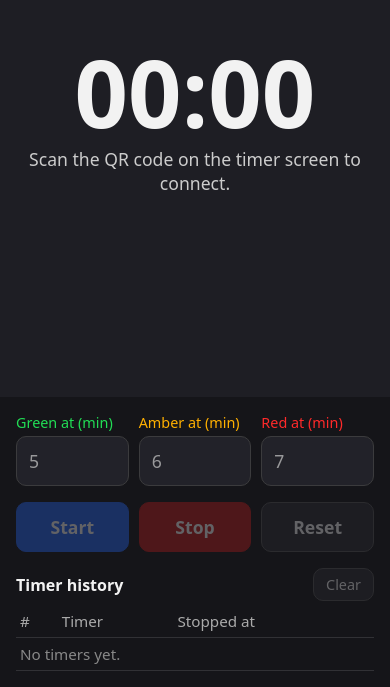
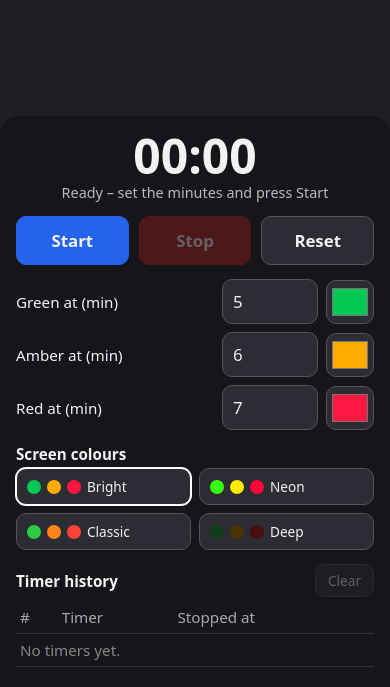
Before and after one commit to moniquehyho/traffic-light-timer, a plain HTML site: page remote.html in a window 390 px wide. Shown: the part 157-844 px from the top of the page. Drawn offline with Linux system fonts and the light colour scheme.

Commit message:
Add colour palettes, phone-only mode and a cleaner phone layout
- Brighter default colours, four palettes and a custom colour per light,
  chosen on the phone and applied to the big screen
- Opening the main link on a phone goes straight to the controls and
  runs the timer on the phone
- Phone timer is smaller and sits in the control panel, leaving the
  colour area clear
- Timer logic shared between the two pages in timer-core.js

Co-Authored-By: Claude Opus 5.5 <noreply@anthropic.com>

```diff
--- a/remote.html
+++ b/remote.html
@@ -16,81 +16,99 @@
     flex-direction: column;
     transition: background 0.3s;
   }
-  body.phase-green { background: #0f3d1d; }
-  body.phase-amber { background: #4a3300; }
-  body.phase-red   { background: #4a0f0f; }
 
-  .display {
-    flex: 1;
-    display: flex;
-    flex-direction: column;
-    align-items: center;
-    justify-content: center;
-    gap: 8px;
-    padding: 24px 16px;
-    min-height: 34vh;
-  }
-  #time { font-size: min(24vw, 9rem); font-weight: 600; font-variant-numeric: tabular-nums; line-height: 1; }
-  #status { font-size: 1.1rem; color: #ccc; min-height: 1.5em; text-align: center; }
+  .colour-area { flex: 1; min-height: 30vh; }  /* left clear so the colour shows cleanly */
 
   .panel {
     display: flex;
     flex-direction: column;
-    gap: 16px;
-    padding: 16px;
-    background: rgba(0, 0, 0, 0.3);
+    gap: 14px;
+    padding: 14px 16px 20px;
+    background: rgba(20, 20, 26, 0.88);
+    border-radius: 18px 18px 0 0;
   }
-  .fields { display: grid; grid-template-columns: repeat(3, 1fr); gap: 10px; }
-  .field { display: flex; flex-direction: column; gap: 4px; font-size: 0.9rem; }
+  .clock { text-align: center; }
+  #time { font-size: 3rem; font-weight: 600; font-variant-numeric: tabular-nums; line-height: 1.1; }
+  #status { font-size: 0.9rem; color: #bbb; min-height: 1.3em; }
+
   input, button {
     font: inherit;
-    font-size: 1.1rem;
+    font-size: 1.05rem;
     padding: 12px;
     border-radius: 10px;
     border: 1px solid #555;
     background: #2c2c34;
     color: inherit;
-    width: 100%;
   }
   input:disabled { opacity: 0.6; }
-  .buttons { display: grid; grid-template-columns: repeat(3, 1fr); gap: 10px; }
   button { cursor: pointer; font-weight: 600; }
   button:disabled { opacity: 0.35; cursor: default; }
   button.primary { background: #2563eb; border-color: #2563eb; }
   button.stop { background: #b91c1c; border-color: #b91c1c; }
+  .buttons { display: grid; grid-template-columns: repeat(3, 1fr); gap: 10px; }
 
-  .history-head { display: flex; justify-content: space-between; align-items: center; margin-bottom: 4px; }
-  .history h2 { margin: 0; font-size: 1rem; }
-  .history button { width: auto; font-size: 0.9rem; padding: 6px 12px; font-weight: 500; }
+  .fields { display: flex; flex-direction: column; gap: 8px; }
+  .field { display: grid; grid-template-columns: 1fr 96px 48px; gap: 8px; align-items: center; font-size: 0.95rem; }
+  .field input[type="number"] { width: 100%; padding: 10px; }
+  input[type="color"] { width: 48px; height: 44px; padding: 3px; cursor: pointer; }
+
+  .palettes { display: grid; grid-template-columns: 1fr 1fr; gap: 8px; }
+  .palettes button {
+    display: flex;
+    align-items: center;
+    gap: 6px;
+    padding: 8px 10px;
+    font-size: 0.85rem;
+    font-weight: 500;
+  }
+  .palettes button.active { border-color: #fff; box-shadow: 0 0 0 1px #fff; }
+  .dot { width: 14px; height: 14px; border-radius: 50%; }
+
+  .section-head { display: flex; justify-content: space-between; align-items: center; margin-bottom: 4px; }
+  .section-head h2 { margin: 0; font-size: 0.95rem; font-weight: 600; }
+  .section-head button { font-size: 0.85rem; padding: 6px 12px; font-weight: 500; }
   .history table { width: 100%; border-collapse: collapse; font-variant-numeric: tabular-nums; font-size: 0.95rem; }
   .history th, .history td { text-align: left; padding: 6px 4px; border-bottom: 1px solid rgba(255, 255, 255, 0.12); }
   .history th { color: #aaa; font-weight: 500; }
   .history .empty { color: #888; }
 </style>
 <script src="https://cdn.jsdelivr.net/npm/peerjs@1.5.4/dist/peerjs.min.js"></script>
+<script src="timer-core.js"></script>
 </head>
 <body>
-  <div class="display">
+  <div class="colour-area"></div>
+
+  <div class="panel">
+    <div class="clock">
       <div id="time">00:00</div>
       <div id="status">Connecting…</div>
     </div>
 
-  <div class="panel">
-    <div class="fields">
-      <label class="field"><span style="color:#22dd55">Green at (min)</span>
-        <input type="number" id="greenMins" min="0" step="any" inputmode="decimal" value="5"></label>
-      <label class="field"><span style="color:#ffb000">Amber at (min)</span>
-        <input type="number" id="amberMins" min="0" step="any" inputmode="decimal" value="6"></label>
-      <label class="field"><span style="color:#ff2a2a">Red at (min)</span>
-        <input type="number" id="redMins" min="0" step="any" inputmode="decimal" value="7"></label>
-    </div>
     <div class="buttons">
       <button class="primary" id="startBtn" disabled>Start</button>
       <button class="stop" id="stopBtn" disabled>Stop</button>
       <button id="resetBtn" disabled>Reset</button>
     </div>
+
+    <div class="fields">
+      <div class="field"><label for="greenMins">Green at (min)</label>
+        <input type="number" id="greenMins" min="0" step="any" inputmode="decimal" value="5">
+        <input type="color" id="greenColour" aria-label="Green colour"></div>
+      <div class="field"><label for="amberMins">Amber at (min)</label>
+        <input type="number" id="amberMins" min="0" step="any" inputmode="decimal" value="6">
+        <input type="color" id="amberColour" aria-label="Amber colour"></div>
+      <div class="field"><label for="redMins">Red at (min)</label>
+        <input type="number" id="redMins" min="0" step="any" inputmode="decimal" value="7">
+        <input type="color" id="redColour" aria-label="Red colour"></div>
+    </div>
+
+    <div>
+      <div class="section-head"><h2>Screen colours</h2></div>
+      <div class="palettes" id="palettes"></div>
+    </div>
+
     <div class="history">
-      <div class="history-head">
+      <div class="section-head">
         <h2>Timer history</h2>
         <button id="clearHistoryBtn" disabled>Clear</button>
       </div>
@@ -102,61 +120,46 @@
   </div>
 
 <script>
-  const FLASH_MS = 6000;
   const MINUTES_KEY = 'trafficLightTimerMinutes';
+  const KEYS = ['green', 'amber', 'red'];
   const timeEl = document.getElementById('time');
   const statusEl = document.getElementById('status');
   const startBtn = document.getElementById('startBtn');
   const stopBtn = document.getElementById('stopBtn');
   const resetBtn = document.getElementById('resetBtn');
   const clearBtn = document.getElementById('clearHistoryBtn');
-  const inputs = {
-    green: document.getElementById('greenMins'),
-    amber: document.getElementById('amberMins'),
-    red: document.getElementById('redMins'),
-  };
+  const minuteInputs = Object.fromEntries(KEYS.map(k => [k, document.getElementById(k + 'Mins')]));
+  const colourInputs = Object.fromEntries(KEYS.map(k => [k, document.getElementById(k + 'Colour')]));
+  const palettesEl = document.getElementById('palettes');
   const historyBody = document.getElementById('historyBody');
 
-  let state = null;      // last state sent by the timer screen
+  let state = null;      // latest timer state (from the big screen, or this phone's own timer)
   let receivedAt = 0;    // performance.now() when it arrived
+  let send = () => {};   // sends a command to whichever timer this phone controls
+
+  function setState(s) {
+    state = s;
+    receivedAt = performance.now();
+    renderControls();
+  }
 
   // Remember this phone's last minute settings.
-  try {
-    const saved = JSON.parse(localStorage.getItem(MINUTES_KEY) || 'null');
-    if (saved) Object.entries(inputs).forEach(([k, el]) => { if (saved[k] != null) el.value = saved[k]; });
-  } catch {}
+  const savedMinutes = loadJson(MINUTES_KEY, null);
+  if (savedMinutes) KEYS.forEach(k => { if (savedMinutes[k] != null) minuteInputs[k].value = savedMinutes[k]; });
 
-  function pad(n) { return String(n).padStart(2, '0'); }
-  function fmtDuration(ms) {
-    const secs = Math.floor(ms / 1000);
-    const hh = Math.floor(secs / 3600), mm = Math.floor(secs % 3600 / 60), ss = secs % 60;
-    return hh ? `${hh}:${pad(mm)}:${pad(ss)}` : `${pad(mm)}:${pad(ss)}`;
-  }
   function escapeHtml(s) { return String(s).replace(/[&<>"']/g, c => `&#${c.charCodeAt(0)};`); }
 
-  function phaseAt(ms, t) {
-    if (!t) return null;
-    if (ms >= t.red) return 'red';
-    if (ms >= t.amber && ms < t.amber + FLASH_MS) return 'amber';
-    if (ms >= t.green && ms < t.green + FLASH_MS) return 'green';
-    return null;
-  }
-
-  // --- Controls: send commands to the timer screen, which replies with the new state ---
-
-  function send(msg) {
-    if (conn && conn.open) conn.send(msg);
-  }
+  // --- Controls ---
 
   startBtn.addEventListener('click', () => {
     if (state && state.triggers) return send({ cmd: 'start' });  // resume
     const minutes = {};
-    for (const [k, el] of Object.entries(inputs)) {
-      const v = parseFloat(el.value);
+    for (const k of KEYS) {
+      const v = parseFloat(minuteInputs[k].value);
       if (!(v >= 0)) { statusEl.textContent = 'Please enter minutes (0 or more) for each colour.'; return; }
       minutes[k] = v;
     }
-    try { localStorage.setItem(MINUTES_KEY, JSON.stringify(minutes)); } catch {}
+    saveJson(MINUTES_KEY, minutes);
     send({ cmd: 'start', minutes });
   });
   stopBtn.addEventListener('click', () => send({ cmd: 'stop' }));
@@ -164,6 +167,21 @@
   clearBtn.addEventListener('click', () => {
     if (confirm('Clear the timer history?')) send({ cmd: 'clearHistory' });
   });
+
+  function sendPalette(palette) {
+    send({ cmd: 'palette', palette: { green: palette.green, amber: palette.amber, red: palette.red } });
+  }
+  palettesEl.innerHTML = Object.entries(PALETTES).map(([id, p]) =>
+    `<button type="button" data-palette="${id}">` +
+    KEYS.map(k => `<span class="dot" style="background:${p[k]}"></span>`).join('') +
+    `${p.name}</button>`).join('');
+  palettesEl.addEventListener('click', e => {
+    const btn = e.target.closest('button[data-palette]');
+    if (btn && !btn.disabled) sendPalette(PALETTES[btn.dataset.palette]);
+  });
+  KEYS.forEach(k => colourInputs[k].addEventListener('input', () => {
+    sendPalette(Object.fromEntries(KEYS.map(key => [key, colourInputs[key].value])));
+  }));
 
   function renderControls() {
     const connected = !!state;
@@ -173,9 +191,16 @@
     stopBtn.disabled = !connected || !state.running;
     resetBtn.disabled = !connected;
     clearBtn.disabled = !connected || !state.history || !state.history.length;
-    Object.entries(inputs).forEach(([k, el]) => {
-      el.disabled = !connected || active;
-      if (active) el.value = +(state.triggers[k] / 60000).toFixed(2);  // show the running timer's settings
+    KEYS.forEach(k => {
+      minuteInputs[k].disabled = !connected || active;
+      if (active) minuteInputs[k].value = +(state.triggers[k] / 60000).toFixed(2);  // the running timer's settings
+      colourInputs[k].disabled = !connected;
+      if (connected && document.activeElement !== colourInputs[k]) colourInputs[k].value = state.palette[k];
+    });
+    palettesEl.querySelectorAll('button').forEach(btn => {
+      const p = PALETTES[btn.dataset.palette];
+      btn.disabled = !connected;
+      btn.classList.toggle('active', connected && KEYS.every(k => p[k].toLowerCase() === state.palette[k].toLowerCase()));
     });
 
     const history = (state && state.history) || [];
@@ -185,44 +210,45 @@
       : '<tr><td colspan="3" class="empty">No timers yet.</td></tr>';
   }
 
-  // --- Connect straight to the timer screen whose pairing code is in the QR link (?id=...) ---
+  // --- Which timer does this phone control? ---
 
   const timerId = new URLSearchParams(location.search).get('id');
-  let peer = null;
+
+  if (!timerId) {
+    // Opened on its own (not from a QR code): this phone is the timer screen and the remote.
+    const timer = createTimer();
+    send = msg => { timer.command(msg); setState(timer.state()); };
+    setState(timer.state());
+  } else if (typeof Peer === 'undefined') {
+    statusEl.textContent = 'Couldn’t load the pairing tool. Check your internet and reload.';
+  } else {
+    // Opened from the QR code: connect straight to that big screen and control it.
+    let peer = new Peer();
     let conn = null;
     let retryTimer = null;
 
-  function retry() {
+    const retry = () => {
       if (retryTimer) return;  // close and error often fire together; retry once
       state = null;
       renderControls();
       statusEl.textContent = 'Lost connection to the timer. Reconnecting…';
       retryTimer = setTimeout(() => { retryTimer = null; connect(); }, 3000);
-  }
+    };
 
-  function connect() {
+    const connect = () => {
       if (peer.disconnected) peer.reconnect();
       const old = conn;
       const c = conn = peer.connect(timerId, { reliable: true });
       if (old) old.close();
-    c.on('data', data => {
-      state = data;
-      receivedAt = performance.now();
-      renderControls();
-    });
+      c.on('data', setState);
       c.on('close', () => { if (c === conn) retry(); });  // ignore the old connection closing
       c.on('error', () => { if (c === conn) retry(); });
-  }
+    };
 
-  if (!timerId) {
-    statusEl.textContent = 'Scan the QR code on the timer screen to connect.';
-  } else if (typeof Peer === 'undefined') {
-    statusEl.textContent = 'Couldn’t load the pairing tool. Check your internet and reload.';
-  } else {
-    peer = new Peer();
+    send = msg => { if (conn && conn.open) conn.send(msg); };
     peer.on('open', connect);
     peer.on('error', err => {
-      // 'peer-unavailable' means the timer screen isn't open (yet), so keep trying.
+      // 'peer-unavailable' means the big screen isn't open (yet), so keep trying.
       if (err.type === 'peer-unavailable') retry();
       else statusEl.textContent = 'Can’t reach the pairing service. Retrying…';
     });
@@ -234,8 +260,7 @@
     const elapsed = state.elapsedMs + (state.running ? performance.now() - receivedAt : 0);
     timeEl.textContent = fmtDuration(elapsed);
     statusEl.textContent = state.running ? '' : (state.triggers ? 'Paused' : 'Ready – set the minutes and press Start');
-    const phase = state.running ? phaseAt(elapsed, state.triggers) : null;
-    document.body.className = phase ? 'phase-' + phase : '';
+    document.body.style.background = phaseColour(state.running ? phaseAt(elapsed, state.triggers) : null, state.palette);
   }
 
   renderControls();
--- /dev/null
+++ b/timer-core.js
@@ -0,0 +1,115 @@
+// Timer logic shared by the big screen (index.html) and the phone (remote.html).
+// The big screen runs the timer and phones send it commands; a phone opened on its own runs
+// the timer itself with the same code.
+
+const FLASH_MS = 6000;          // how long green and amber show
+const IDLE_COLOUR = '#1e1e24';  // dark grey between colours
+
+const PALETTES = {
+  bright:  { name: 'Bright',  green: '#00c853', amber: '#ffab00', red: '#ff1744' },
+  neon:    { name: 'Neon',    green: '#39ff14', amber: '#ffea00', red: '#ff073a' },
+  classic: { name: 'Classic', green: '#2ecc40', amber: '#ff851b', red: '#ff4136' },
+  deep:    { name: 'Deep',    green: '#0f3d1d', amber: '#4a3300', red: '#4a0f0f' },
+};
+
+function pad(n) { return String(n).padStart(2, '0'); }
+function fmtDuration(ms) {
+  const secs = Math.floor(ms / 1000);
+  const hh = Math.floor(secs / 3600), mm = Math.floor(secs % 3600 / 60), ss = secs % 60;
+  return hh ? `${hh}:${pad(mm)}:${pad(ss)}` : `${pad(mm)}:${pad(ss)}`;
+}
+function fmtClock(d) { return `${pad(d.getHours())}:${pad(d.getMinutes())}:${pad(d.getSeconds())}`; }
+
+function phaseAt(ms, t) {
+  if (!t) return null;
+  if (ms >= t.red) return 'red';
+  if (ms >= t.amber && ms < t.amber + FLASH_MS) return 'amber';
+  if (ms >= t.green && ms < t.green + FLASH_MS) return 'green';
+  return null;
+}
+
+function phaseColour(phase, palette) {
+  return phase ? palette[phase] : IDLE_COLOUR;
+}
+
+function validPalette(p) {
+  return !!p && ['green', 'amber', 'red'].every(k => /^#[0-9a-f]{6}$/i.test(p[k]));
+}
+
+function loadJson(key, fallback) {
+  try { const v = JSON.parse(localStorage.getItem(key)); return v ?? fallback; } catch { return fallback; }
+}
+function saveJson(key, value) {
+  try { localStorage.setItem(key, JSON.stringify(value)); } catch {}
+}
+
+function createTimer() {
+  const HISTORY_KEY = 'trafficLightTimerHistory';
+  const PALETTE_KEY = 'trafficLightTimerPalette';
+
+  let triggers = null;     // { green, amber, red } in ms from start
+  let accumulated = 0;     // ms counted before the current run
+  let startedAt = null;    // timestamp of current run, null when paused
+  let currentEntry = null; // index of this timer's history entry (updated on resume + stop)
+  let history = loadJson(HISTORY_KEY, []);
+  let palette = loadJson(PALETTE_KEY, null);
+  if (!validPalette(palette)) palette = { ...PALETTES.bright };
+
+  function elapsed() {
+    return accumulated + (startedAt ? Date.now() - startedAt : 0);
+  }
+
+  function start(minutes) {
+    if (startedAt) return;
+    if (!triggers) {
+      const { green, amber, red } = minutes || {};
+      if (![green, amber, red].every(v => typeof v === 'number' && v >= 0)) return;
+      triggers = { green: green * 60000, amber: amber * 60000, red: red * 60000 };
+      accumulated = 0;
+      currentEntry = null;
+    }
+    startedAt = Date.now();
+  }
+
+  function stop() {
+    if (!startedAt) return;
+    accumulated = elapsed();
+    startedAt = null;
+    const entry = { ms: accumulated, stoppedAt: fmtClock(new Date()) };
+    if (currentEntry === null) {
+      history.push(entry);
+      currentEntry = history.length - 1;
+    } else {
+      history[currentEntry] = entry;
+    }
+    saveJson(HISTORY_KEY, history);
+  }
+
+  function reset() {
+    triggers = null;
+    accumulated = 0;
+    startedAt = null;
+    currentEntry = null;
+  }
+
+  return {
+    command(msg) {
+      if (!msg || typeof msg !== 'object') return;
+      if (msg.cmd === 'start') start(msg.minutes);
+      else if (msg.cmd === 'stop') stop();
+      else if (msg.cmd === 'reset') reset();
+      else if (msg.cmd === 'clearHistory') { history = []; saveJson(HISTORY_KEY, history); }
+      else if (msg.cmd === 'palette' && validPalette(msg.palette)) {
+        palette = { green: msg.palette.green, amber: msg.palette.amber, red: msg.palette.red };
+        saveJson(PALETTE_KEY, palette);
+      }
+    },
+    state() {
+      return { running: !!startedAt, elapsedMs: elapsed(), triggers, history, palette };
+    },
+    // Current screen colour: idle grey unless running and inside a colour's window.
+    colour() {
+      return phaseColour(startedAt ? phaseAt(elapsed(), triggers) : null, palette);
+    },
+  };
+}
```
Also changed, not shown: index.html (+18 -84 lines), 1 other file. Lines whose indentation alone changed are shown as unchanged.
